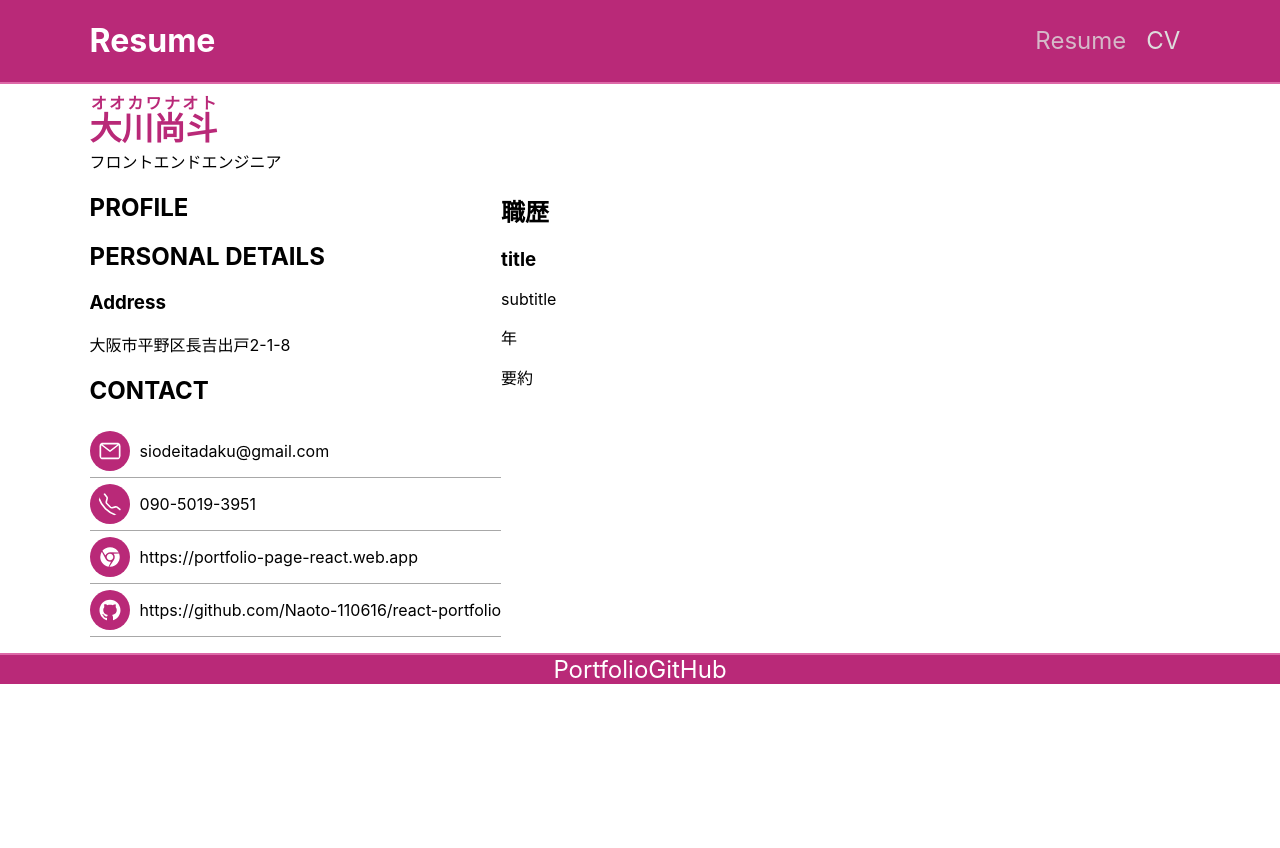
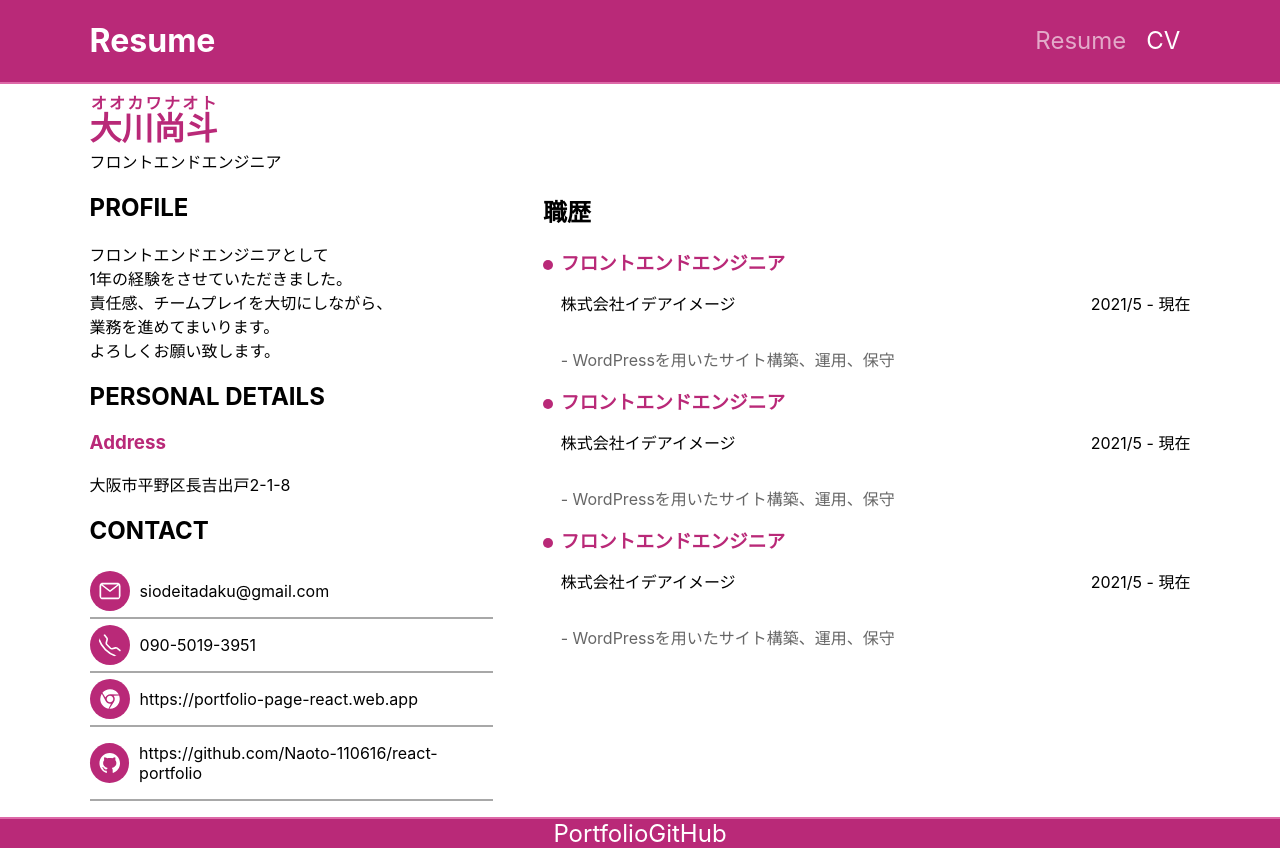
Before and after one commit to Naoto-110616/react-resume, a React (Create React App) app: page /resume in a window 1280 px wide. Before the commit the page ends 800 px from the top, so only its background shows below. Built offline with nearby package versions, Linux system fonts and the light colour scheme.

Commit message:
updated resume page

```diff
--- a/src/components/Layout/Header/Header.module.css
+++ b/src/components/Layout/Header/Header.module.css
@@ -15,7 +15,7 @@
 	list-style: none;
 }
 .header a {
-	color: #ddd;
+	color: #fff;
 	text-decoration: none;
 	font-size: 1.5rem;
 	margin: 0 10px;
@@ -23,5 +23,5 @@
 
 .header a:active,
 .header a.active {
-	opacity: 0.8;
+	opacity: 0.6;
 }
--- a/src/components/Resume/Resume.js
+++ b/src/components/Resume/Resume.js
@@ -1,68 +1,17 @@
 import classes from "./Resume.module.css";
 
-import { AiOutlineMail, AiFillChrome, AiFillGithub } from "react-icons/ai";
-import { BsTelephone } from "react-icons/bs";
+import Profile from "../module/Profile/Profile";
+import SelfIntroduction from "../module/SelfIntroduction/SelfIntroduction";
+import JobHistory from "../module/JobHistory/JobHistory";
 
 const Resume = () => {
 	return (
 		<>
 			<section className={classes.resume}>
-				<div className={classes["self-introduction"]}>
-					<h2 className={classes.name}>
-						<ruby>
-							大川尚斗<rp>(</rp>
-							<rt>オオカワナオト</rt>
-							<rp>)</rp>
-						</ruby>
-					</h2>
-					<p>フロントエンドエンジニア</p>
-				</div>
+				<SelfIntroduction />
 				<div className={classes["self-info"]}>
-					<div>
-						<div className={classes.profile}>
-							<h2>PROFILE</h2>
-							<p></p>
-						</div>
-						<div className={classes.personal}>
-							<h2>PERSONAL DETAILS</h2>
-							<div>
-								<h3>Address</h3>
-								<p>大阪市平野区長吉出戸2-1-8</p>
-							</div>
-						</div>
-						<div className={classes.contact}>
-							<h2>CONTACT</h2>
-							<ul>
-								<li>
-									<AiOutlineMail />
-									<p>siodeitadaku@gmail.com</p>
-								</li>
-								<li>
-									<BsTelephone />
-									<p>090-5019-3951</p>
-								</li>
-								<li>
-									<AiFillChrome />
-									<p>https://portfolio-page-react.web.app</p>
-								</li>
-								<li>
-									<AiFillGithub />
-									<p>https://github.com/Naoto-110616/react-portfolio</p>
-								</li>
-							</ul>
-						</div>
-					</div>
-					<div>
-						<h2>職歴</h2>
-						<div>
-							<h3>title</h3>
-							<div>
-								<p>subtitle</p>
-								<p>年</p>
-							</div>
-							<p>要約</p>
-						</div>
-					</div>
+					<Profile />
+					<JobHistory />
 				</div>
 			</section>
 		</>
--- a/src/components/Resume/Resume.module.css
+++ b/src/components/Resume/Resume.module.css
@@ -1,35 +1,8 @@
 .resume {
 	padding: 0 7%;
 }
-.self-introduction {
-	text-align: left;
-}
-.name {
-	font-size: 2rem;
-	color: #b92978;
-	margin: 10px 0 0 0;
-}
-.self-introduction p {
-	margin: 0;
-}
+
 .self-info {
 	display: flex;
 	text-align: left;
 }
-.contact ul {
-	padding: 0;
-}
-.contact ul li {
-	list-style: none;
-	display: flex;
-	align-items: center;
-	border-bottom: 1px solid #a8a8a8;
-}
-.contact svg {
-	font-size: 1.5rem;
-	padding: 8px;
-	background-color: #b92978;
-	color: #fff;
-	border-radius: 25px;
-	margin: 0 10px 0 0;
-}
--- /dev/null
+++ b/src/components/module/JobHistory/Individual.js
@@ -0,0 +1,22 @@
+import classes from "./Individual.module.css";
+
+const Individual = () => {
+	return (
+		<>
+			<div className={classes["individual"]}>
+				<div>
+					<h3>フロントエンドエンジニア</h3>
+					<div className={classes.company}>
+						<p>株式会社イデアイメージ</p>
+						<p>2021/5 - 現在</p>
+					</div>
+					<p className={classes.detail}>
+						- WordPressを用いたサイト構築、運用、保守
+					</p>
+				</div>
+			</div>
+		</>
+	);
+};
+
+export default Individual;
--- /dev/null
+++ b/src/components/module/JobHistory/Individual.module.css
@@ -0,0 +1,27 @@
+.individual {
+	display: flex;
+	align-items: baseline;
+}
+.individual div {
+	width: 100%;
+}
+.individual::before {
+	display: inline-block;
+	content: "";
+	width: 10px;
+	height: 10px;
+	border-radius: 5px;
+	background-color: #b92978;
+	margin: 0 8px 0 0;
+}
+.individual h3 {
+	color: #b92978;
+	margin: 0;
+}
+.company {
+	display: flex;
+	justify-content: space-between;
+}
+.detail {
+	color: #666;
+}
--- /dev/null
+++ b/src/components/module/JobHistory/JobHistory.js
@@ -0,0 +1,15 @@
+import classes from "./JobHistory.module.css";
+import Individual from "./Individual";
+
+const JobHistory = () => {
+	return (
+		<div className={classes["job-history"]}>
+			<h2>職歴</h2>
+			<Individual />
+			<Individual />
+			<Individual />
+		</div>
+	);
+};
+
+export default JobHistory;
--- /dev/null
+++ b/src/components/module/JobHistory/JobHistory.module.css
@@ -0,0 +1,4 @@
+.job-history {
+	margin: 0 0 0 50px;
+	width: 60%;
+}
--- /dev/null
+++ b/src/components/module/Profile/Profile.js
@@ -0,0 +1,61 @@
+import classes from "./Profile.module.css";
+
+import { AiOutlineMail, AiFillChrome, AiFillGithub } from "react-icons/ai";
+import { BsTelephone } from "react-icons/bs";
+
+const Profile = () => {
+	return (
+		<>
+			<div>
+				<div className={classes.profile}>
+					<h2>PROFILE</h2>
+					<p>
+						<span>フロントエンドエンジニアとして</span>
+						<span>1年の経験をさせていただきました。</span>
+						<span>責任感、チームプレイを大切にしながら、</span>
+						<span>業務を進めてまいります。</span>
+						<span>よろしくお願い致します。</span>
+					</p>
+				</div>
+				<div className={classes.personal}>
+					<h2>PERSONAL DETAILS</h2>
+					<div>
+						<h3>Address</h3>
+						<p>大阪市平野区長吉出戸2-1-8</p>
+					</div>
+				</div>
+				<div className={classes.contact}>
+					<h2>CONTACT</h2>
+					<ul>
+						<li>
+							<AiOutlineMail />
+							<p>siodeitadaku@gmail.com</p>
+						</li>
+						<li>
+							<BsTelephone />
+							<p>090-5019-3951</p>
+						</li>
+						<li>
+							<AiFillChrome />
+							<p>
+								<a href="https://portfolio-page-react.web.app">
+									https://portfolio-page-react.web.app
+								</a>
+							</p>
+						</li>
+						<li>
+							<AiFillGithub />
+							<p>
+								<a href="https://github.com/Naoto-110616/react-portfolio">
+									https://github.com/Naoto-110616/react-portfolio
+								</a>
+							</p>
+						</li>
+					</ul>
+				</div>
+			</div>
+		</>
+	);
+};
+
+export default Profile;
--- /dev/null
+++ b/src/components/module/Profile/Profile.module.css
@@ -0,0 +1,29 @@
+.profile {
+}
+.profile p span {
+	display: block;
+}
+.personal h3 {
+	color: #b92978;
+}
+.contact ul {
+	padding: 0;
+}
+.contact ul li {
+	list-style: none;
+	display: flex;
+	align-items: center;
+	border-bottom: 2px solid #a8a8a8;
+}
+.contact svg {
+	font-size: 1.5rem;
+	padding: 8px;
+	background-color: #b92978;
+	color: #fff;
+	border-radius: 25px;
+	margin: 0 10px 0 0;
+}
+.contact a {
+	text-decoration: none;
+	color: #000;
+}
--- /dev/null
+++ b/src/components/module/SelfIntroduction/SelfIntroduction.js
@@ -0,0 +1,20 @@
+import classes from "./SelfIntroduction.module.css";
+
+const SelfIntroduction = () => {
+	return (
+		<>
+			<div className={classes["self-introduction"]}>
+				<h2 className={classes.name}>
+					<ruby>
+						大川尚斗<rp>(</rp>
+						<rt>オオカワナオト</rt>
+						<rp>)</rp>
+					</ruby>
+				</h2>
+				<p>フロントエンドエンジニア</p>
+			</div>
+		</>
+	);
+};
+
+export default SelfIntroduction;
--- /dev/null
+++ b/src/components/module/SelfIntroduction/SelfIntroduction.module.css
@@ -0,0 +1,11 @@
+.self-introduction {
+	text-align: left;
+}
+.name {
+	font-size: 2rem;
+	color: #b92978;
+	margin: 10px 0 0 0;
+}
+.self-introduction p {
+	margin: 0;
+}
```
Also changed, not shown: 1 other file (tests, documents, lock files or other folders).
